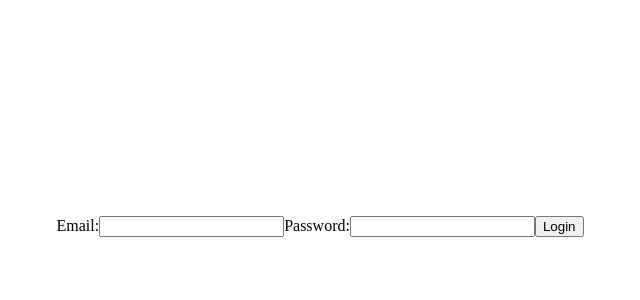
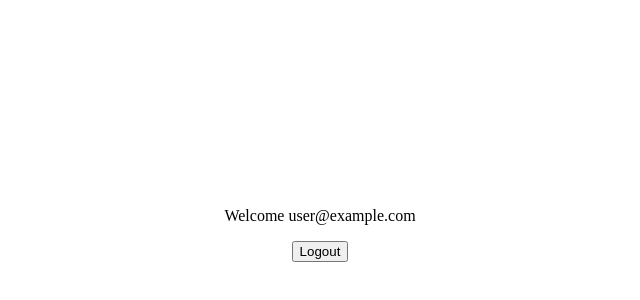
Before and after one commit to im-victor-mendez/React-Authentication, a React (Vite) app: page / in a window 1280 px wide. Before the commit this address led to /login. Shown: the part 174-474 px from the top of the page, without its empty margins (320-960 px from the left). Built offline with nearby package versions, Linux system fonts and the light colour scheme; no server answers; sample sign-in values are in the browser's storage.

Commit message:
Implemented logout function.

```diff
--- a/src/ProtectedRoute.jsx
+++ b/src/ProtectedRoute.jsx
@@ -3,8 +3,9 @@ import { Navigate } from 'react-router'
 import { useAuth } from './context/authContext'
 
 function ProtectedRoute({ children }) {
-    //To add loading component
-    const { user } = useAuth()
+    const { user, loading } = useAuth()
+
+    if (loading) return <>Loading</>
 
     if (!user) return <Navigate to='/login' />
 
--- a/src/components/Home.jsx
+++ b/src/components/Home.jsx
@@ -1,11 +1,20 @@
 import React from 'react'
+import { useNavigate } from 'react-router';
 import { useAuth } from "../context/authContext";
 
 function Home() {
-    const { user } = useAuth()
+    const { user, logout } = useAuth()
+    const navigate = useNavigate()
+
+    async function logOut() {
+        await logout()
+        navigate('/login')
+    }
+
   return (
     <section id='home'>
         <p>Welcome {user.email}</p>
+        <button onClick={logOut}>Logout</button>
     </section>
   )
 }
--- a/src/context/authContext.jsx
+++ b/src/context/authContext.jsx
@@ -1,5 +1,5 @@
 import { createContext, useContext, useEffect, useState } from "react";
-import { createUserWithEmailAndPassword, onAuthStateChanged, signInWithEmailAndPassword } from "firebase/auth";
+import { createUserWithEmailAndPassword, onAuthStateChanged, signInWithEmailAndPassword, signOut } from "firebase/auth";
 import { auth } from "../firebase";
 
 export const authContext = createContext()
@@ -15,6 +15,7 @@ export function useAuth() {
 /* Provides to all inside jsx the value property */
 export function AuthProvider({ children }) {
     const [user, setUser] = useState(null)
+    const [loading, setLoading] = useState(true)
 
     async function signUp(email, password) {
         return await createUserWithEmailAndPassword(auth, email, password)
@@ -25,14 +26,20 @@ export function AuthProvider({ children }) {
         return userCredentials
     }
 
+    function logout() {
+      signOut(auth)
+    }
+
     useEffect(() => {
       const unsubscribe = onAuthStateChanged(auth, (currentUser) => {
+        console.log(currentUser)
         setUser(currentUser)
+        setLoading(false)
       })
 
-      return () => unsubscribe()
+      //return () => unsubscribe()
     }, [])
 
 
-    return <authContext.Provider value={{ user, signUp, login }}>{children}</authContext.Provider>
+    return <authContext.Provider value={{ user, loading, signUp, login, logout }}>{children}</authContext.Provider>
 }
```
